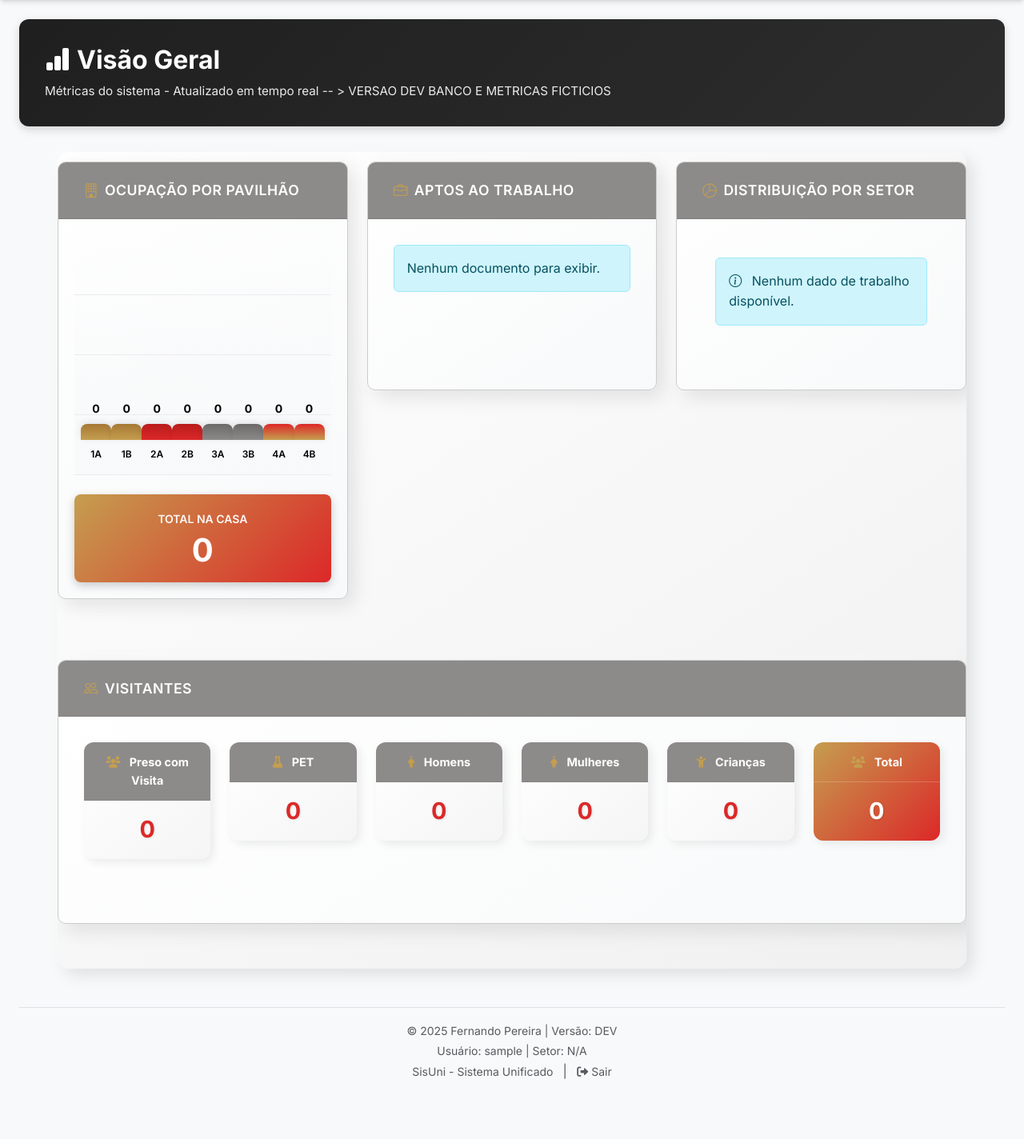
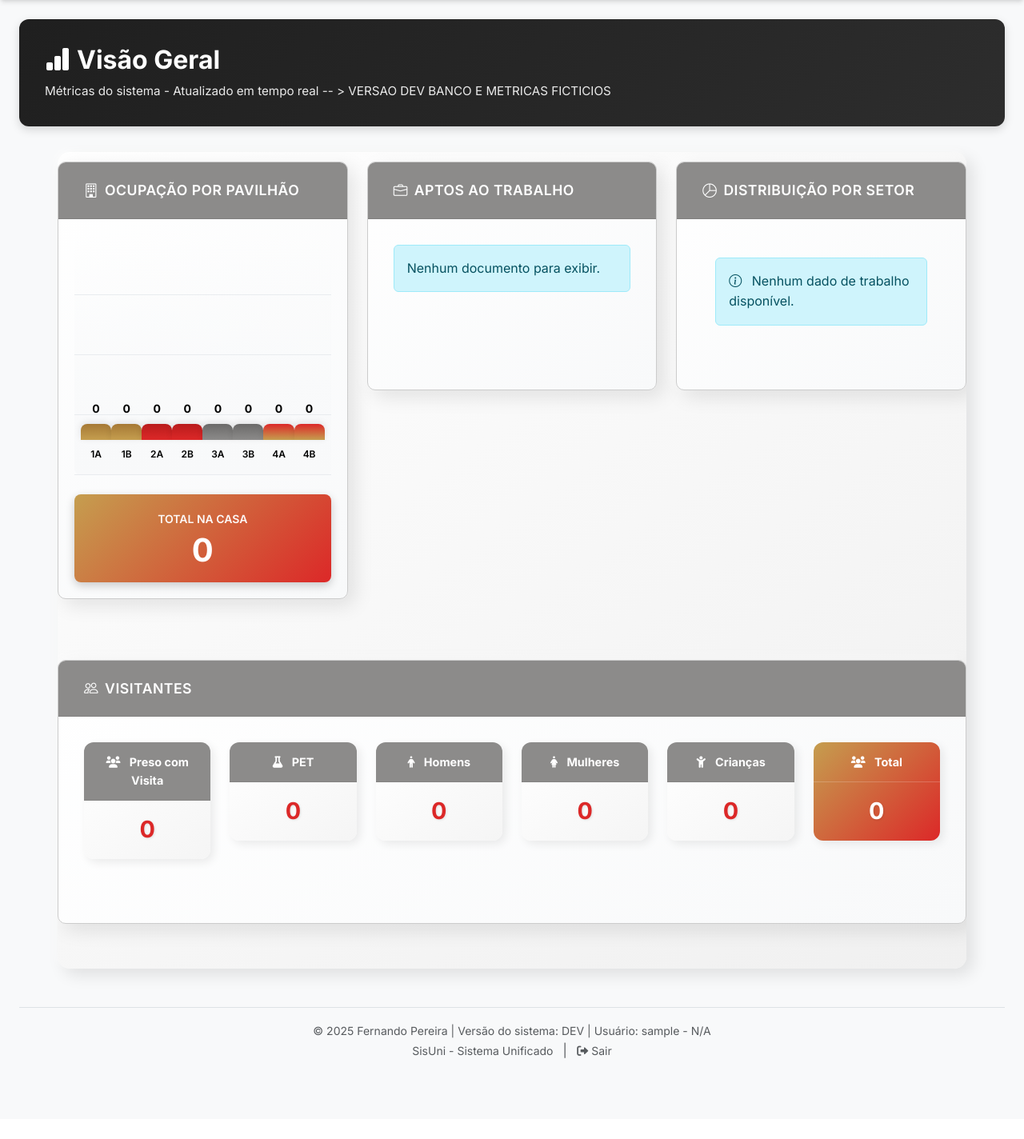
Before and after one commit to fernandopereira3/SisUni, a Flask app: page / in a window 1280 px wide. Shown: the part 73-1497 px from the top of the page at 80% size. After the commit the page ends 1396 px from the top, so only its background shows below. Run offline with Flask 3, Linux system fonts and the light colour scheme; the visitor is signed in with stand-in values (Sample User, id 1); data that the repository does not hold is empty; some libraries are stand-ins or nearby versions.

Commit message:
Mudancas de cor / 19-01-26 as 18:47

```diff
--- a/src/Routes/static/style.css
+++ b/src/Routes/static/style.css
@@ -209,7 +209,7 @@ body {
 
 .card-header i {
    margin-right: 0.5rem;
-   color: var(--color-gold);
+   color: var(--color-white);
 }
 
 .card-body {
--- a/src/Routes/templates/index.html
+++ b/src/Routes/templates/index.html
@@ -27,7 +27,7 @@
                     </a>
                     <ul class="dropdown-menu" aria-labelledby="sentenciadosDropdown">
                         <li><a class="dropdown-item" href="/trabalho">Trabalho</a></li>
-                        <li><a class="dropdown-item" href="/pesquisas/sentenciados">Pesquisar</a></li>
+                        <li><a class="dropdown-item" href="/pesquisas/sentenciados">Pesquisa</a></li>
                     </ul>
                 </li>
                 <li class="nav-item">
@@ -312,10 +312,9 @@
                     <div class="col-12 text-center">
                         <a href="/debug" class="nav-link px-2 text-muted" onclick="return promptPassword()">
                             <span class="text-muted" style="font-size: 0.875rem;">
-                                &copy; 2025 Fernando Pereira | Versão: DEV
+                                &copy; 2025 Fernando Pereira | Versão do sistema: DEV
                                 {% if session.user %}
-                                <br>
-                                Usuário: {{ session.user }} | Setor: {{ session.setor|default('N/A') }}
+                                | Usuário: {{ session.user }} - {{ session.setor|default('N/A') }}
                                 {% endif %}
                             </span>
                         </a>
```
